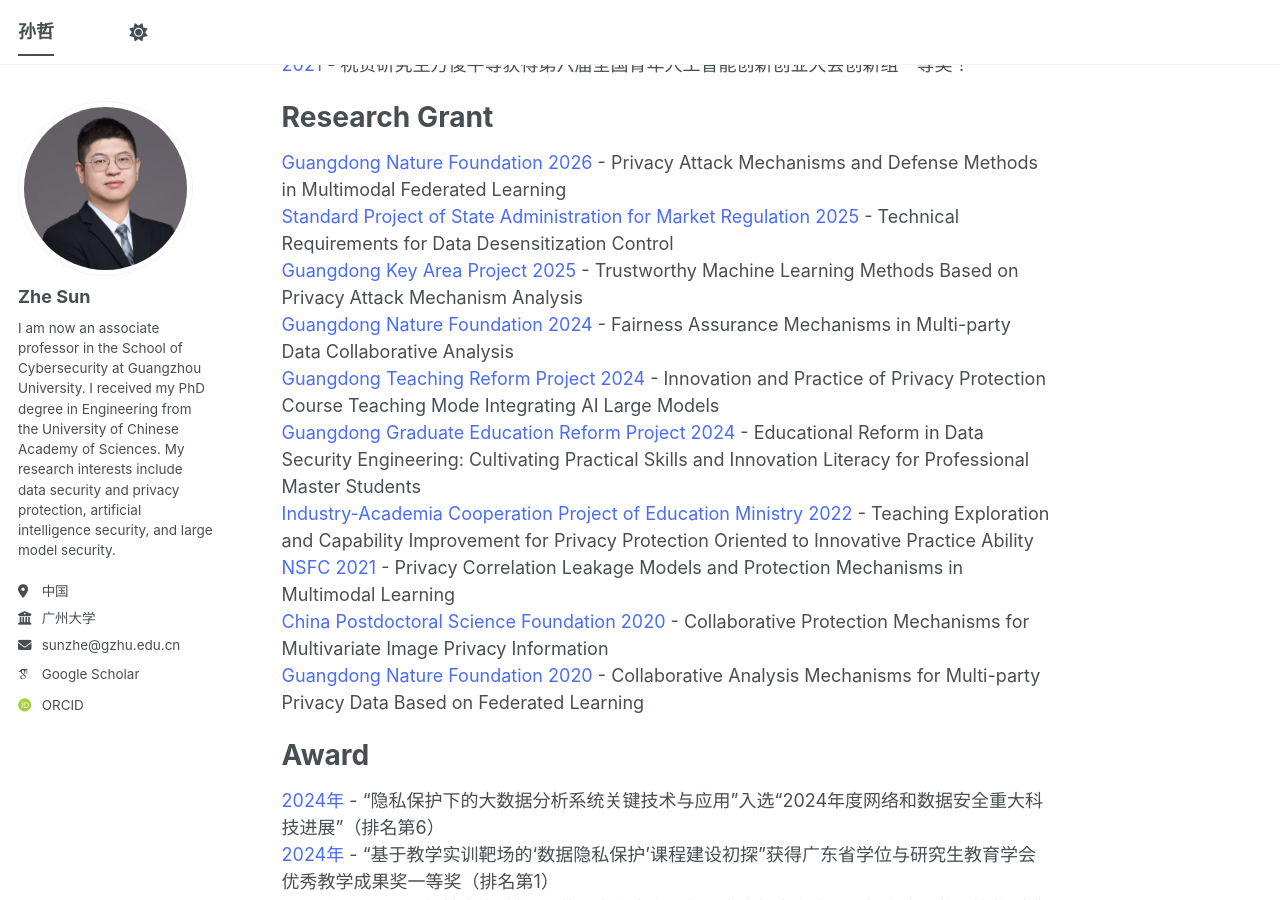
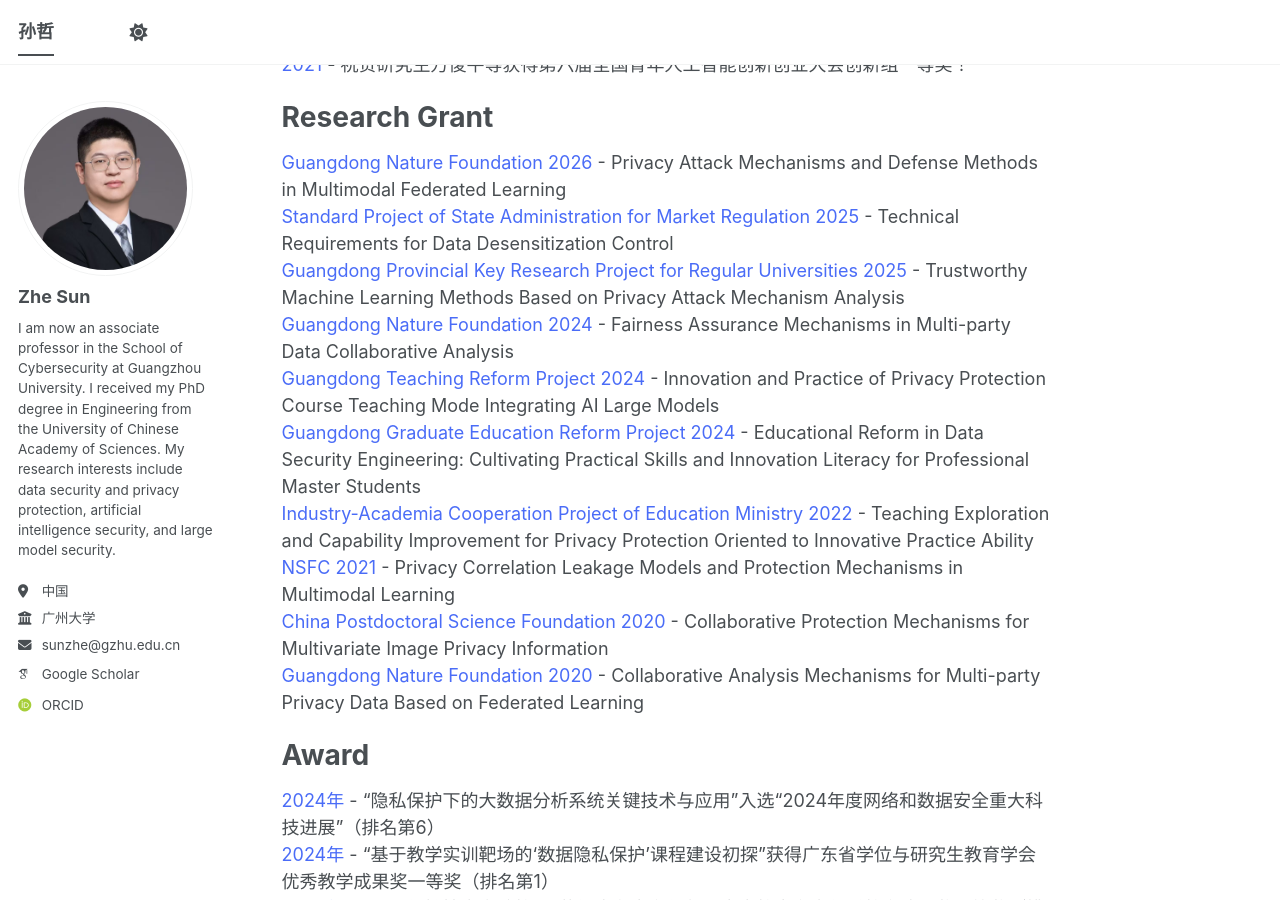
Before and after one commit to ZheSun208/ZheSun208.github.io, a Jekyll site: the page built from _pages/about.md, in a window 1280 px wide and 900 px high, scrolled down 1284 px. Built offline with Jekyll 4.4.1, drawn with Linux system fonts in a browser that asks for light colours; some web fonts are replaced; a script bundle is joined from its source files by our own code; library files that are not in the unit come from our copies.

Commit message:
Update about.md

```diff
--- a/_pages/about.md
+++ b/_pages/about.md
@@ -49,7 +49,7 @@ Research Grant
 ======
 <span style="color:#4a6cf7;">Guangdong Nature Foundation 2026</span> - Privacy Attack Mechanisms and Defense Methods in Multimodal Federated Learning
 <span style="color:#4a6cf7;">Standard Project of State Administration for Market Regulation 2025</span> - Technical Requirements for Data Desensitization Control
-<span style="color:#4a6cf7;">Guangdong Key Area Project 2025</span> - Trustworthy Machine Learning Methods Based on Privacy Attack Mechanism Analysis
+<span style="color:#4a6cf7;">Guangdong Provincial Key Research Project for Regular Universities 2025</span> - Trustworthy Machine Learning Methods Based on Privacy Attack Mechanism Analysis
 <span style="color:#4a6cf7;">Guangdong Nature Foundation 2024</span> - Fairness Assurance Mechanisms in Multi-party Data Collaborative Analysis
 <span style="color:#4a6cf7;">Guangdong Teaching Reform Project 2024</span> - Innovation and Practice of Privacy Protection Course Teaching Mode Integrating AI Large Models
 <span style="color:#4a6cf7;">Guangdong Graduate Education Reform Project 2024</span> - Educational Reform in Data Security Engineering: Cultivating Practical Skills and Innovation Literacy for Professional Master Students
```
